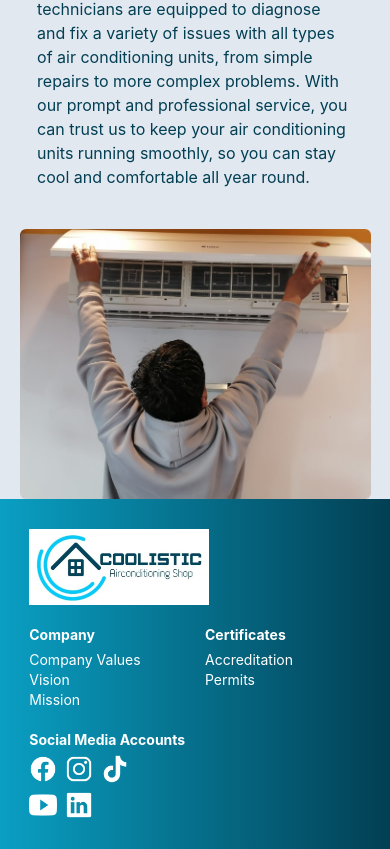
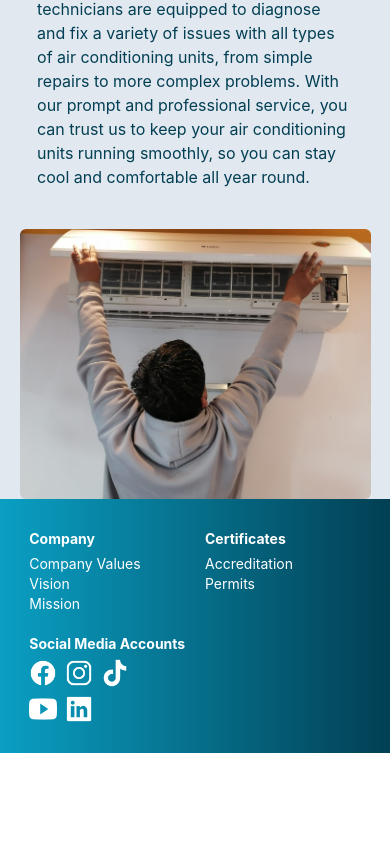
Before and after one commit to alex742022/Coolistic-Website, a React (Create React App) app: page / in a window 390 px wide. Shown: the part 4240-5089 px from the top of the page. After the commit the page ends 4993 px from the top, so only its background shows below. Built offline with nearby package versions, Linux system fonts and the light colour scheme.

Commit message:
added some styles and elements

```diff
--- a/src/Components/main/footer.jsx
+++ b/src/Components/main/footer.jsx
@@ -11,7 +11,7 @@ export default function Footer() {
       <div className="w-[85%] lg:w-[80%] mx-auto text-white max-w-[1440px]">
         <div className="grid grid-cols-2 justify-between gap-[20px] sm:grid-cols-3 lg:grid-cols-4">
 
-          <div className="w-[100%] col-span-2 sm:col-span-3 lg:col-auto sm:flex sm:justify-center lg:block">
+          <div className="hidden w-[100%] col-span-2 sm:col-span-3 lg:col-auto sm:flex sm:justify-center lg:block">
             <img src={CoolisticLogoFooter} alt="Coolistic Logo" className="w-[180px]"/>
           </div>
           <ul>
```
